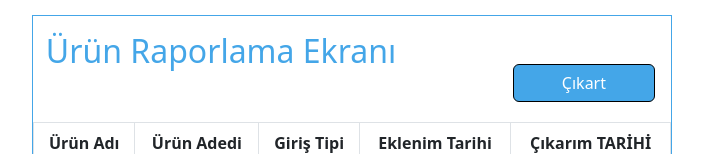
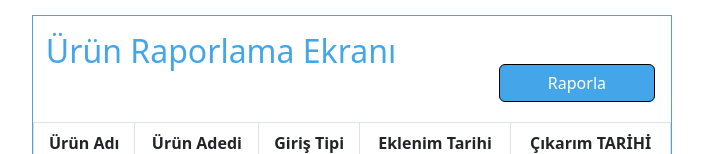
Before and after one commit to AktanGultekin/React-Product-Interface-, a React (Create React App) app: page / in a window 1280 px wide. Shown: the part 945-1099 px from the top of the page, without its empty margins (288-991 px from the left). Built offline with nearby package versions, Linux system fonts and the light colour scheme.

Commit message:
first commit

```diff
--- a/src/App.js
+++ b/src/App.js
@@ -214,7 +214,7 @@ function App() {
         <button type="button" id="Raporlama" className="btn btn-primary float-end me-3 px-5 mt-5" onClick={()=> {
             getProducts();
             }}
-        style={{backgroundColor:"rgb(68, 166, 232)",border:"1px solid black",borderRadius:"%25",margin:"20px"}}>Çıkart</button>
+        style={{backgroundColor:"rgb(68, 166, 232)",border:"1px solid black",borderRadius:"%25",margin:"20px"}}>Raporla</button>
 
        <table className="table table-bordered table-striped">
         <thead>
```
